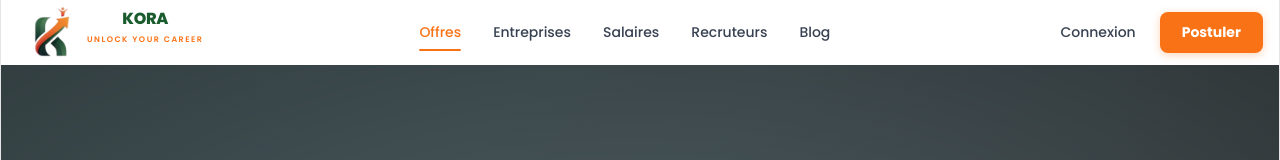
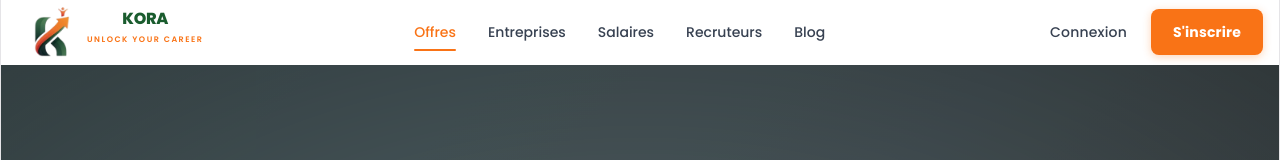
Before and after one commit to Thierry-emmanuel/JOB-PORTAL-PROJECT, a React app in the folder frontend/: page / in a window 1280 px wide. Shown: the top 160 px of the page. Built offline with nearby package versions, Linux system fonts and the light colour scheme; the HTML template or start-up script is replaced by a standard one.

Commit message:
feat: link home page login/register buttons and handle auth state redirection

```diff
--- a/frontend/src/KoraHome.jsx
+++ b/frontend/src/KoraHome.jsx
@@ -1,5 +1,7 @@
 import { useState, useEffect, useRef, useCallback } from "react";
+import { Link, useNavigate } from "react-router-dom";
 import Kora_Logo from './assets/absolute-size-logo.png'
+import { useAuth } from "./context/AuthContext";
 
 
 /* ─── DESIGN TOKENS ─────────────────────────────────────────── */
@@ -115,10 +117,11 @@ function useReveal(delay = 0) {
 
 /* ─── NAVBAR ────────────────────────────────────────────────── */
 function Navbar({ logoSrc, onLogoUpload }) {
+  const { isAuthenticated, user } = useAuth();
+  const navigate = useNavigate();
   const [scrolled, setScrolled]     = useState(false);
   const [activeNav, setActiveNav]   = useState("Offres");
   const [menuOpen, setMenuOpen]     = useState(false);
-  const fileRef = useRef(null);
 
   useEffect(() => {
     const handler = () => setScrolled(window.scrollY > 50);
@@ -134,6 +137,13 @@ function Navbar({ logoSrc, onLogoUpload }) {
   }, []);
 
   const navLinks = ["Offres","Entreprises","Salaires","Recruteurs","Blog"];
+
+  const getDashboardPath = () => {
+    const role = user?.role || user?.type || "";
+    if (role.includes("EMPLOYER")) return "/dashboard/employer";
+    if (role.includes("ADMIN")) return "/profile/admin";
+    return "/employee/dashboard";
+  };
 
   return (
     <nav style={{
@@ -151,7 +161,7 @@ function Navbar({ logoSrc, onLogoUpload }) {
         gap:16,
       }}>
         {/* Logo */}
-        <div style={{ display:"flex", alignItems:"center", flexShrink:0 }}>
+        <Link to="/" style={{ display:"flex", alignItems:"center", flexShrink:0, textDecoration: "none" }}>
           <div style={{ width:70, height:50, borderRadius:8, overflow:"hidden", display:"flex", alignItems:"center", justifyContent:"center" }}>
             <img src={Kora_Logo} alt="Logo" style={{ width:"100%", height:"100%", objectFit:"contain" }} />
           </div>
@@ -159,7 +169,7 @@ function Navbar({ logoSrc, onLogoUpload }) {
             <div style={{ fontWeight:800, fontSize:16, color:G, letterSpacing:"-0.3px", lineHeight:1 }}>KORA</div>
             <div style={{ fontSize:8, color:O, fontWeight:600, letterSpacing:"1.5px" }}>UNLOCK YOUR CAREER</div>
           </div>
-        </div>
+        </Link>
 
         {/* Desktop nav links */}
         <div className="kora-desktop-nav" style={{ flex:1, display:"flex", justifyContent:"center", gap:4, alignItems:"center" }}>
@@ -180,19 +190,48 @@ function Navbar({ logoSrc, onLogoUpload }) {
 
         {/* Desktop auth buttons */}
         <div className="kora-desktop-nav" style={{ display:"flex", gap:10, alignItems:"center", flexShrink:0 }}>
-          <button style={{ background:"none", border:"none", fontSize:14, fontWeight:500, color:"#374151", cursor:"pointer", padding:"8px 14px", fontFamily:"inherit" }}>
-            Connexion
-          </button>
-          <button style={{ background:O, color:"white", border:"none", padding:"10px 22px", borderRadius:8, fontSize:14, fontWeight:700, cursor:"pointer", fontFamily:"inherit", boxShadow:"0 2px 8px rgba(249,115,22,0.3)" }}>
-            Postuler
-          </button>
+          {isAuthenticated ? (
+            <Link
+              to={getDashboardPath()}
+              style={{ background:G, color:"white", textDecoration: "none", padding:"10px 22px", borderRadius:8, fontSize:14, fontWeight:700, cursor:"pointer", fontFamily:"inherit", boxShadow:"0 2px 8px rgba(26,92,46,0.2)" }}
+            >
+              Dashboard
+            </Link>
+          ) : (
+            <>
+              <Link
+                to="/login"
+                style={{ background:"none", border:"none", fontSize:14, fontWeight:500, color:"#374151", cursor:"pointer", padding:"8px 14px", fontFamily:"inherit", textDecoration: "none" }}
+              >
+                Connexion
+              </Link>
+              <Link
+                to="/register"
+                style={{ background:O, color:"white", border:"none", padding:"10px 22px", borderRadius:8, fontSize:14, fontWeight:700, cursor:"pointer", fontFamily:"inherit", boxShadow:"0 2px 8px rgba(249,115,22,0.3)", textDecoration: "none" }}
+              >
+                S'inscrire
+              </Link>
+            </>
+          )}
         </div>
 
         {/* Mobile: auth + hamburger */}
         <div className="kora-mobile-nav" style={{ display:"flex", gap:8, alignItems:"center", marginLeft:"auto" }}>
-          <button style={{ background:O, color:"white", border:"none", padding:"9px 16px", borderRadius:8, fontSize:13, fontWeight:700, cursor:"pointer", fontFamily:"inherit" }}>
-            Postuler
-          </button>
+          {isAuthenticated ? (
+            <Link
+              to={getDashboardPath()}
+              style={{ background:G, color:"white", textDecoration: "none", padding:"9px 16px", borderRadius:8, fontSize:13, fontWeight:700, cursor:"pointer", fontFamily:"inherit" }}
+            >
+              Dashboard
+            </Link>
+          ) : (
+            <Link
+              to="/register"
+              style={{ background:O, color:"white", border:"none", padding:"9px 16px", borderRadius:8, fontSize:13, fontWeight:700, cursor:"pointer", fontFamily:"inherit", textDecoration: "none" }}
+            >
+              S'inscrire
+            </Link>
+          )}
           {/* Hamburger button */}
           <button
             onClick={() => setMenuOpen(o => !o)}
@@ -245,9 +284,32 @@ function Navbar({ logoSrc, onLogoUpload }) {
               {link}
             </button>
           ))}
-          <button style={{ display:"block", width:"100%", textAlign:"left", background:"none", border:"none", fontSize:15, fontWeight:500, color:INK, cursor:"pointer", padding:"12px 8px", fontFamily:"inherit" }}>
-            Connexion
-          </button>
+          {isAuthenticated ? (
+            <Link
+              to={getDashboardPath()}
+              onClick={() => setMenuOpen(false)}
+              style={{ display:"block", width:"100%", textAlign:"left", background:"none", border:"none", fontSize:15, fontWeight:500, color:G, cursor:"pointer", padding:"12px 8px", fontFamily:"inherit", textDecoration: "none" }}
+            >
+              Dashboard
+            </Link>
+          ) : (
+            <>
+              <Link
+                to="/login"
+                onClick={() => setMenuOpen(false)}
+                style={{ display:"block", width:"100%", textAlign:"left", background:"none", border:"none", fontSize:15, fontWeight:500, color:INK, cursor:"pointer", padding:"12px 8px", fontFamily:"inherit", textDecoration: "none" }}
+              >
+                Connexion
+              </Link>
+              <Link
+                to="/register"
+                onClick={() => setMenuOpen(false)}
+                style={{ display:"block", width:"100%", textAlign:"left", background:"none", border:"none", fontSize:15, fontWeight:500, color:O, cursor:"pointer", padding:"12px 8px", fontFamily:"inherit", textDecoration: "none" }}
+              >
+                S'inscrire
+              </Link>
+            </>
+          )}
         </div>
       </div>
     </nav>
@@ -827,7 +889,7 @@ function ScrollToTop() {
 }
 
 /* ─── APP ROOT ──────────────────────────────────────────────── */
-export default function KoraLanding() {
+export default function KoraHome() {
   const [logoSrc, setLogoSrc] = useState(null);
 
   const handleLogoUpload = (e) => {
```
